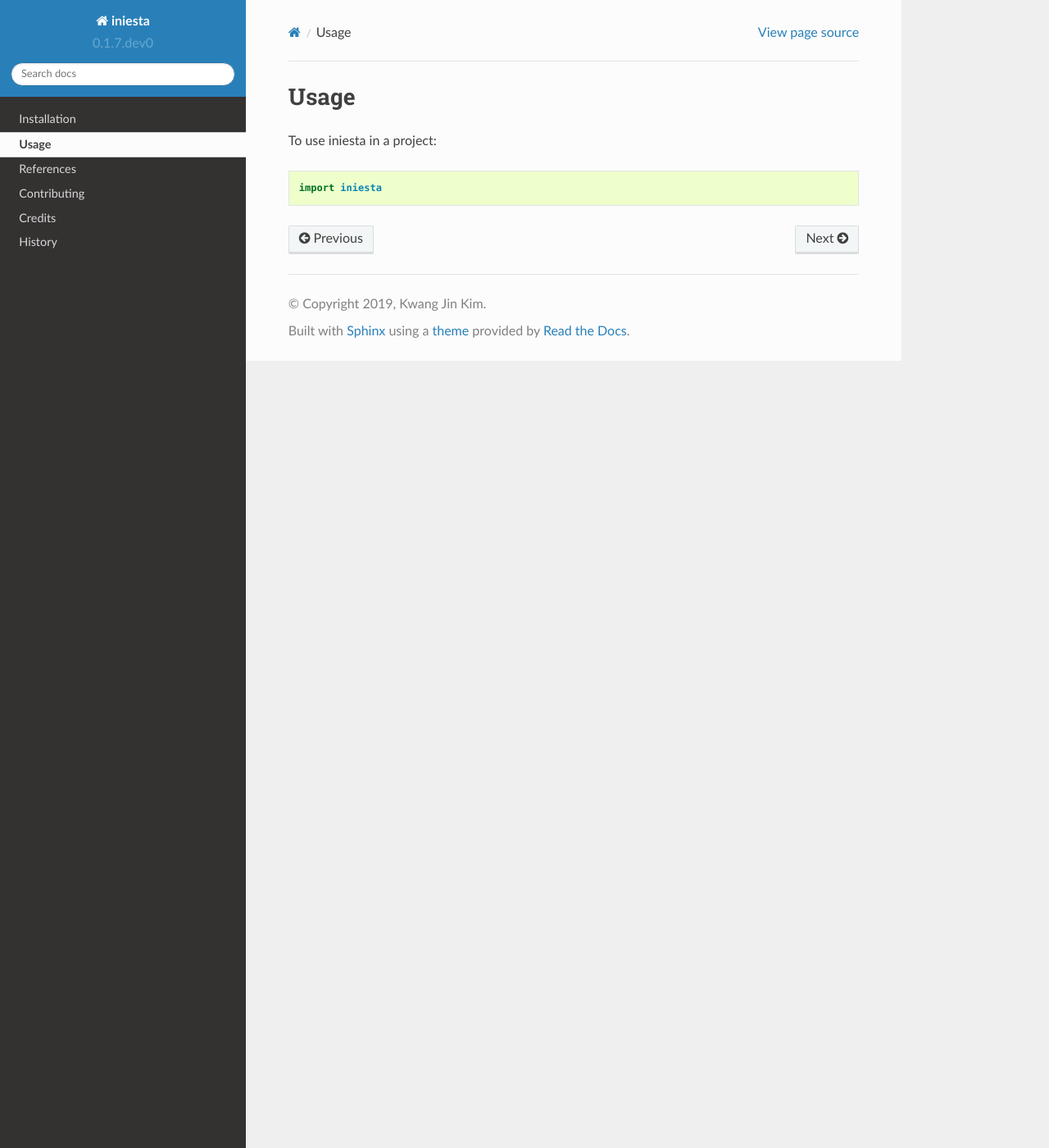
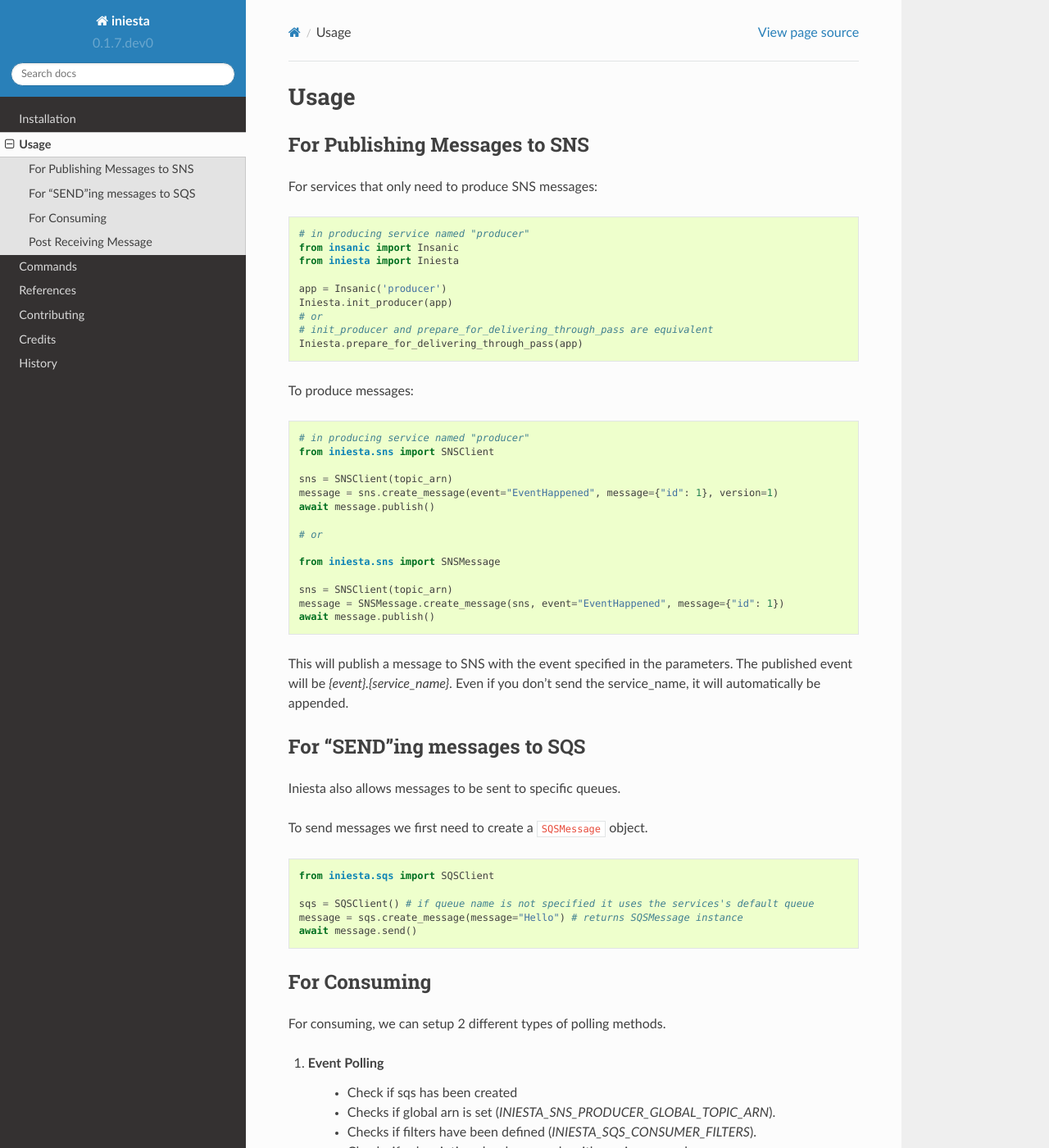
Before and after one commit to crazytruth/iniesta, a Sphinx documentation site: the page built from docs/usage.rst, in a window 1280 px wide and 1400 px high. Shown: the whole window at 82% size. Built offline with Sphinx 7.4.7 and the Read the Docs theme 2.0.0, drawn with Linux system fonts in a browser that asks for light colours; some of the changed text lies outside the part shown.

Commit message:
<chore>(iniesta): includes a lot of documentations

```diff
--- a/HISTORY.rst
+++ b/HISTORY.rst
@@ -6,7 +6,7 @@
 0.1.7 (unreleased)
 ++++++++++++++++++
 
-- Nothing changed yet.
+- CHORE: MO documentations!!!
 
 
 0.1.6 (2019-04-04)
--- a/README.rst
+++ b/README.rst
@@ -62,6 +62,8 @@
 - `INIESTA_LOCK_RETRY_COUNT`: (int) default:1 Lock retry count when lock is unable to be required
 - `INIESTA_LOCK_TIMEOUT`: (int) default:10s Timeout for the lock when received
 
+
+.. inclusion-marker-do-not-remove-usage-start
 
 Usage
 =====
@@ -206,22 +208,33 @@
     * will NOT delete message from SQS Queue
     * message will be available again for consumption after invisibility timeout
 
+.. inclusion-marker-do-not-remove-usage-end
+
+.. inclusion-marker-do-not-remove-commands-start
+
 Commands
 ========
 
-Several commands to help with deployment.
+Several commands to help testing. All commands start with ``iniesta``
 
 Setup
 *****
 
-Requirements:
-
-- ``VAULT_ROLE_ID``
-- ``MMT_ENV``
-
 .. code-block:: bash
 
-    $ pip install iniesta[deploy]
+    $ pip install iniesta[cli]
+
+    $ iniesta --help
+    Usage: iniesta [OPTIONS] COMMAND [ARGS]...
+
+    Options:
+      --help  Show this message and exit.
+
+    Commands:
+      filter-policies
+      initialization-type
+      publish
+      send
 
 To get initialization type
 **************************
@@ -250,6 +263,47 @@
     $ iniesta filter-policies
     {"iniesta_pass": [{"prefix": "some."}]}
 
+Test publishing to SNS
+**********************
+
+A CLI for sending a message to SNS Topic
+
+Requirements:
+
+- ``VAULT_ROLE_ID``
+- ``MMT_ENV``
+
+.. code-block:: bash
+
+    $ iniesta publish --help
+    Usage: iniesta publish [OPTIONS]
+
+    Options:
+      -e, --event TEXT       Event to publish into SNS  [required]
+      -m, --message TEXT     Message body to publish into SNS  [required]
+      -v, --version INTEGER  Version to publish into SNS
+      --help                 Show this message and exit.
+
+Test sending message to SQS
+***************************
+
+To send a custom message to a queue
+
+Requirements:
+
+- ``VAULT_ROLE_ID``
+- ``MMT_ENV``
+
+.. code-block:: bash
+
+    $ iniesta send --help
+    Usage: iniesta send [OPTIONS]
+
+    Options:
+      -m, --message TEXT  Message body to publish to SQS  [required]
+      --help              Show this message and exit.
+
+.. inclusion-marker-do-not-remove-commands-end
 
 Development
 ===========
--- /dev/null
+++ b/docs/commands.rst
@@ -0,0 +1,3 @@
+.. include:: ../README.rst
+    :start-after: inclusion-marker-do-not-remove-commands-start
+    :end-before: inclusion-marker-do-not-remove-commands-end
--- a/docs/index.rst
+++ b/docs/index.rst
@@ -13,6 +13,7 @@
 
    installation
    usage
+   commands
    references
    contributing
    authors
--- a/docs/references.rst
+++ b/docs/references.rst
@@ -2,5 +2,45 @@
 References
 =============================
 
+Iniesta
+=======
+
 .. autoclass:: iniesta.app._Iniesta
     :members:
+
+    .. automethod:: __init__
+
+
+SQS
+===
+
+SQSClient
+---------
+
+.. autoclass:: iniesta.sqs.SQSClient
+    :members:
+
+    .. automethod:: __init__
+
+SQSMessage
+----------
+
+.. autoclass:: iniesta.sqs.SQSMessage
+    :members:
+
+SNS
+===
+
+SNSClient
+---------
+
+.. autoclass:: iniesta.sns.SNSClient
+    :members:
+
+    .. automethod:: __init__
+
+SNSMessage
+----------
+
+.. autoclass:: iniesta.sns.SNSMessage
+    :members:
--- a/docs/usage.rst
+++ b/docs/usage.rst
@@ -1,7 +1,3 @@
-========
-Usage
-========
-
-To use iniesta in a project::
-
-	import iniesta
+.. include:: ../README.rst
+    :start-after: inclusion-marker-do-not-remove-usage-start
+    :end-before: inclusion-marker-do-not-remove-usage-end
```
Also changed, not shown: docs/installation.rst (+11 -0 lines), 5 other files.
